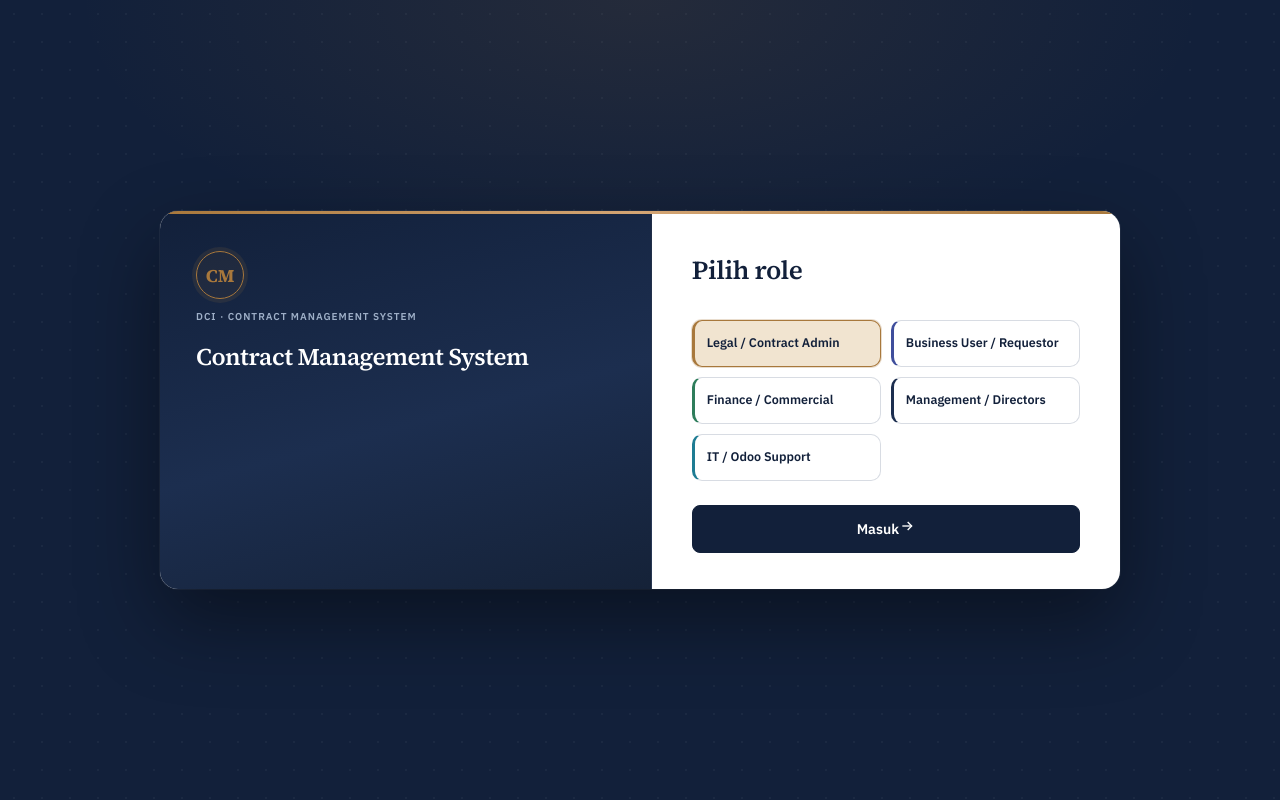
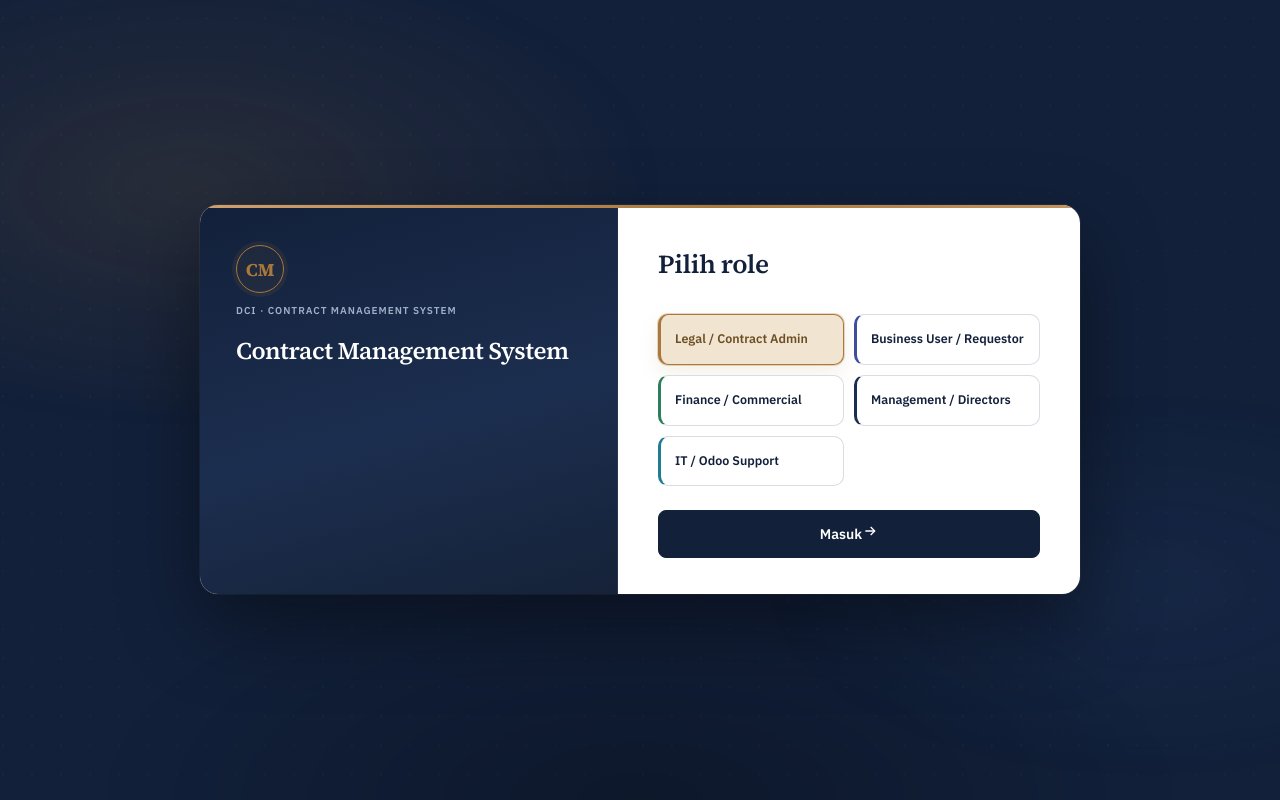
Before and after one commit to kerjanyata000/dci-cms, a Next.js app in the folder web/: page / in a window 1280 px wide. Built offline with nearby package versions, Linux system fonts and the light colour scheme.

Commit message:
Update AppShell and shell.css for improved UI responsiveness and animations. Add keyframes for various animations, enhance transition effects, and adjust background styles for better visual appeal. Ensure main content updates with pathname changes for dynamic rendering.

```diff
--- a/web/src/components/AppShell.tsx
+++ b/web/src/components/AppShell.tsx
@@ -167,7 +167,7 @@ export function AppShell({ user, onLogout, children }: Props) {
             <UserProfileMenu user={user} onLogout={onLogout} onNavigate={() => setDrawerOpen(false)} />
           </div>
         </header>
-        <main className="content">
+        <main className="content" key={pathname}>
           <EnvironmentBanner />
           {children}
         </main>
--- a/web/src/components/shell.css
+++ b/web/src/components/shell.css
@@ -19,6 +19,12 @@
   --serif: 'Source Serif 4', Georgia, serif;
   --sans: 'IBM Plex Sans', system-ui, sans-serif;
   --mono: 'IBM Plex Mono', ui-monospace, monospace;
+  /* Motion tokens ? UI UX Pro Max standard (6/10), ink/brass override */
+  --ease-out: cubic-bezier(0.22, 1, 0.36, 1);
+  --ease-soft: cubic-bezier(0.4, 0, 0.2, 1);
+  --dur-fast: 150ms;
+  --dur: 220ms;
+  --dur-slow: 420ms;
   font-family: var(--sans);
   color: var(--text);
   background: var(--paper);
@@ -38,10 +44,84 @@
   }
 }
 
+@keyframes rise-in {
+  from {
+    opacity: 0;
+    transform: translateY(10px);
+  }
+  to {
+    opacity: 1;
+    transform: translateY(0);
+  }
+}
+
+@keyframes fade-in {
+  from {
+    opacity: 0;
+  }
+  to {
+    opacity: 1;
+  }
+}
+
+@keyframes scale-in {
+  from {
+    opacity: 0;
+    transform: translateY(-4px) scale(0.97);
+  }
+  to {
+    opacity: 1;
+    transform: translateY(0) scale(1);
+  }
+}
+
+@keyframes soft-glow {
+  0%,
+  100% {
+    box-shadow: 0 0 0 4px rgba(168, 120, 60, 0.1);
+  }
+  50% {
+    box-shadow: 0 0 0 7px rgba(168, 120, 60, 0.18);
+  }
+}
+
+@keyframes ambient-drift {
+  0%,
+  100% {
+    transform: translate3d(0, 0, 0) scale(1);
+    opacity: 1;
+  }
+  50% {
+    transform: translate3d(2%, -1.5%, 0) scale(1.04);
+    opacity: 0.85;
+  }
+}
+
+@keyframes brass-shimmer {
+  0% {
+    background-position: 0% 50%;
+  }
+  100% {
+    background-position: 200% 50%;
+  }
+}
+
+@keyframes nav-ink {
+  from {
+    transform: scaleY(0);
+  }
+  to {
+    transform: scaleY(1);
+  }
+}
+
 body {
   margin: 0;
   min-height: 100vh;
-  background: var(--paper);
+  background:
+    radial-gradient(ellipse 90% 50% at 100% -10%, rgba(168, 120, 60, 0.06), transparent 50%),
+    radial-gradient(ellipse 70% 40% at 0% 100%, rgba(18, 32, 58, 0.04), transparent 45%),
+    var(--paper);
   font-size: 14px;
   line-height: 1.5;
   -webkit-font-smoothing: antialiased;
@@ -53,7 +133,7 @@ body {
 }
 
 .sidebar {
-  background: var(--ink);
+  background: linear-gradient(180deg, var(--ink) 0%, #0e1a30 100%);
   color: #edeff4;
   padding: 24px 16px;
   display: flex;
@@ -66,7 +146,8 @@ body {
   overflow-y: auto;
   z-index: 110;
   flex-shrink: 0;
-  transition: transform 0.22s ease;
+  transition: transform var(--dur) var(--ease-soft);
+  box-shadow: 4px 0 24px rgba(18, 32, 58, 0.12);
 }
 
 .main {
@@ -75,7 +156,7 @@ body {
   display: flex;
   flex-direction: column;
   min-height: 100vh;
-  transition: margin-left 0.22s ease;
+  transition: margin-left var(--dur) var(--ease-soft);
 }
 
 @media (min-width: 1101px) {
@@ -135,20 +216,45 @@ a {
 }
 
 .nav-item {
+  position: relative;
   padding: 9px 10px;
   border-radius: 8px;
   color: #c9d2e0;
   font-size: 13.5px;
   cursor: pointer;
   transition:
-    background-color 0.18s ease,
-    color 0.18s ease;
-}
-
-.nav-item.active,
+    background-color var(--dur) var(--ease-soft),
+    color var(--dur) var(--ease-soft),
+    transform var(--dur-fast) var(--ease-soft);
+}
+
+.nav-item::before {
+  content: '';
+  position: absolute;
+  left: 0;
+  top: 20%;
+  bottom: 20%;
+  width: 3px;
+  border-radius: 0 3px 3px 0;
+  background: var(--brass);
+  transform: scaleY(0);
+  transform-origin: center;
+  transition: transform var(--dur) var(--ease-out);
+}
+
 .nav-item:hover {
+  background: rgba(255, 255, 255, 0.06);
+  color: #fff;
+  transform: translateX(2px);
+}
+
+.nav-item.active {
   background: rgba(168, 120, 60, 0.18);
   color: #fff;
+}
+
+.nav-item.active::before {
+  transform: scaleY(1);
 }
 
 .sidebar-foot {
@@ -433,6 +539,7 @@ a {
   padding: 26px 28px 48px;
   max-width: 1360px;
   flex: 1;
+  animation: rise-in var(--dur-slow) var(--ease-out) both;
 }
 
 .btn {
@@ -443,10 +550,22 @@ a {
   cursor: pointer;
   font: inherit;
   transition:
-    background-color 0.18s ease,
-    border-color 0.18s ease,
-    color 0.18s ease,
-    box-shadow 0.18s ease;
+    background-color var(--dur) var(--ease-soft),
+    border-color var(--dur) var(--ease-soft),
+    color var(--dur) var(--ease-soft),
+    box-shadow var(--dur) var(--ease-soft),
+    transform var(--dur-fast) var(--ease-soft);
+}
+
+.btn:hover:not(:disabled) {
+  border-color: #c5cad3;
+  box-shadow: 0 4px 12px rgba(18, 32, 58, 0.06);
+  transform: translateY(-1px);
+}
+
+.btn:active:not(:disabled) {
+  transform: translateY(0);
+  box-shadow: none;
 }
 
 .btn:focus-visible,
@@ -466,8 +585,18 @@ a {
   border-color: var(--ink);
 }
 
+.btn.primary:hover:not(:disabled) {
+  background: var(--ink-2);
+  border-color: var(--ink-2);
+  box-shadow: 0 6px 16px rgba(18, 32, 58, 0.22);
+}
+
 .btn.ghost {
   background: transparent;
+}
+
+.btn.ghost:hover:not(:disabled) {
+  background: var(--slate-light);
 }
 
 .page-head h1 {
@@ -790,6 +919,15 @@ a {
   border-radius: var(--radius);
   padding: 20px;
   margin-top: 16px;
+  transition:
+    border-color var(--dur) var(--ease-soft),
+    box-shadow var(--dur) var(--ease-soft),
+    transform var(--dur) var(--ease-soft);
+}
+
+.card:hover {
+  border-color: #cfd4dc;
+  box-shadow: 0 8px 24px rgba(18, 32, 58, 0.05);
 }
 
 .card h3 {
@@ -818,13 +956,24 @@ a {
 .login-page::before {
   content: '';
   position: absolute;
-  inset: 0;
+  inset: -10%;
   background:
-    radial-gradient(ellipse 80% 60% at 50% 0%, rgba(168, 120, 60, 0.12), transparent 55%),
-    radial-gradient(rgba(255, 255, 255, 0.04) 1px, transparent 1px);
+    radial-gradient(ellipse 55% 45% at 20% 30%, rgba(168, 120, 60, 0.18), transparent 55%),
+    radial-gradient(ellipse 50% 40% at 80% 70%, rgba(60, 100, 160, 0.12), transparent 50%),
+    radial-gradient(rgba(255, 255, 255, 0.045) 1px, transparent 1px);
   background-size:
     100% 100%,
+    100% 100%,
     28px 28px;
+  pointer-events: none;
+  animation: ambient-drift 14s var(--ease-soft) infinite;
+}
+
+.login-page::after {
+  content: '';
+  position: absolute;
+  inset: 0;
+  background: radial-gradient(ellipse 70% 50% at 50% 100%, rgba(0, 0, 0, 0.25), transparent 60%);
   pointer-events: none;
 }
 
@@ -834,16 +983,16 @@ a {
   background: var(--paper-2);
   border-radius: 18px;
   width: 100%;
-  max-width: 960px;
+  max-width: 880px;
   display: grid;
-  grid-template-columns: 1.05fr 1fr;
+  grid-template-columns: 0.95fr 1.05fr;
   overflow: hidden;
   box-shadow:
     0 32px 80px rgba(0, 0, 0, 0.42),
     0 0 0 1px rgba(255, 255, 255, 0.06);
   border: none;
   padding: 0;
-  animation: login-rise 0.45s ease-out both;
+  animation: login-rise 0.55s var(--ease-out) both;
 }
 
 .login-card::before {
@@ -853,18 +1002,20 @@ a {
   left: 0;
   right: 0;
   height: 3px;
-  background: linear-gradient(90deg, var(--brass), #d4a574, var(--brass));
+  background: linear-gradient(90deg, var(--brass), #d4a574, var(--brass), #d4a574);
+  background-size: 200% 100%;
   z-index: 2;
+  animation: brass-shimmer 4s linear infinite;
 }
 
 @keyframes login-rise {
   from {
     opacity: 0;
-    transform: translateY(12px);
+    transform: translateY(16px) scale(0.985);
   }
   to {
     opacity: 1;
-    transform: translateY(0);
+    transform: translateY(0) scale(1);
   }
 }
 
@@ -872,32 +1023,11 @@ a {
   .login-card {
     animation: none;
   }
-}
-
-.login-card-skeleton .login-side {
-  min-height: 420px;
-}
-
-.login-side {
-  background: linear-gradient(165deg, var(--ink) 0%, var(--ink-2) 55%, #152238 100%);
-  color: #fff;
-  padding: 40px 36px 32px;
-  display: flex;
-  flex-direction: column;
-  border-right: 1px solid rgba(255, 255, 255, 0.06);
-}
-
-.login-side-top {
-  margin-bottom: 18px;
-}
-
-.login-product-tag {
-  margin: 10px 0 0;
-  font-size: 10px;
-  font-weight: 600;
-  letter-spacing: 0.1em;
-  text-transform: uppercase;
-  color: #9fb0c8;
+
+  .login-page::before,
+  .login-card::before {
+    animation: none;
+  }
 }
 
 .login-brand-seal {
@@ -908,7 +1038,33 @@ a {
   background: rgba(168, 120, 60, 0.08);
   border-color: var(--brass);
   color: var(--brass);
-  box-shadow: 0 0 0 4px rgba(168, 120, 60, 0.12);
+  animation: soft-glow 3.2s var(--ease-soft) infinite;
+}
+
+.login-card-skeleton .login-side {
+  min-height: 420px;
+}
+
+.login-side {
+  background: linear-gradient(165deg, var(--ink) 0%, var(--ink-2) 55%, #152238 100%);
+  color: #fff;
+  padding: 40px 36px 32px;
+  display: flex;
+  flex-direction: column;
+  border-right: 1px solid rgba(255, 255, 255, 0.06);
+}
+
+.login-side-top {
+  margin-bottom: 18px;
+}
+
+.login-product-tag {
+  margin: 10px 0 0;
+  font-size: 10px;
+  font-weight: 600;
+  letter-spacing: 0.1em;
+  text-transform: uppercase;
+  color: #9fb0c8;
 }
 
 .login-side h2 {
@@ -1066,27 +1222,36 @@ a {
   border: 1.5px solid var(--line);
   border-left-width: 3px;
   border-radius: 10px;
-  padding: 12px 12px 11px;
+  padding: 14px 14px 13px;
   cursor: pointer;
   font-size: 12px;
   text-align: left;
   background: var(--paper-2);
   font: inherit;
   transition:
-    border-color 0.18s ease,
-    background-color 0.18s ease,
-    box-shadow 0.18s ease;
+    border-color var(--dur) var(--ease-soft),
+    background-color var(--dur) var(--ease-soft),
+    box-shadow var(--dur) var(--ease-soft),
+    transform var(--dur-fast) var(--ease-out);
 }
 
 .role-card:hover {
   border-color: var(--brass);
-  box-shadow: 0 4px 12px rgba(18, 32, 58, 0.06);
+  box-shadow: 0 6px 18px rgba(18, 32, 58, 0.08);
+  transform: translateY(-2px);
 }
 
 .role-card.selected {
   border-color: var(--brass);
   background: var(--brass-light);
-  box-shadow: 0 0 0 1px rgba(168, 120, 60, 0.25);
+  box-shadow:
+    0 0 0 1px rgba(168, 120, 60, 0.28),
+    0 8px 20px rgba(168, 120, 60, 0.12);
+  transform: translateY(-1px);
+}
+
+.role-card.selected b {
+  color: #6b4e23;
 }
 
 .role-card-legal {
@@ -1147,11 +1312,25 @@ a {
   font-weight: 600;
   font-size: 14px;
   margin-top: 4px;
+  transition:
+    transform var(--dur-fast) var(--ease-out),
+    box-shadow var(--dur) var(--ease-soft),
+    background-color var(--dur) var(--ease-soft);
+}
+
+.login-submit:hover:not(:disabled) {
+  transform: translateY(-2px);
+  box-shadow: 0 10px 24px rgba(18, 32, 58, 0.28);
 }
 
 .login-submit svg {
   width: 16px;
   height: 16px;
+  transition: transform var(--dur) var(--ease-out);
+}
+
+.login-submit:hover:not(:disabled) svg {
+  transform: translateX(3px);
 }
 
 .login-footnote {
@@ -1558,11 +1737,13 @@ a {
 .modal-overlay {
   position: fixed;
   inset: 0;
-  background: rgba(18, 32, 58, 0.45);
+  background: rgba(18, 32, 58, 0.48);
+  backdrop-filter: blur(3px);
   display: grid;
   place-items: center;
   padding: 20px;
   z-index: 50;
+  animation: fade-in var(--dur) var(--ease-soft) both;
 }
 
 .modal {
@@ -1573,6 +1754,8 @@ a {
   border: 1px solid var(--line);
   border-radius: 12px;
   padding: 18px;
+  box-shadow: 0 24px 64px rgba(18, 32, 58, 0.22);
+  animation: scale-in var(--dur-slow) var(--ease-out) both;
 }
 
 .modal-head {
@@ -1819,6 +2002,33 @@ a {
   border: 1px solid var(--line);
   border-radius: var(--radius);
   padding: 16px 16px 14px;
+  transition:
+    border-color var(--dur) var(--ease-soft),
+    box-shadow var(--dur) var(--ease-soft),
+    transform var(--dur) var(--ease-out);
+  animation: rise-in var(--dur-slow) var(--ease-out) both;
+}
+
+.kpi-grid .kpi-card:nth-child(1) {
+  animation-delay: 40ms;
+}
+.kpi-grid .kpi-card:nth-child(2) {
+  animation-delay: 80ms;
+}
+.kpi-grid .kpi-card:nth-child(3) {
+  animation-delay: 120ms;
+}
+.kpi-grid .kpi-card:nth-child(4) {
+  animation-delay: 160ms;
+}
+.kpi-grid .kpi-card:nth-child(5) {
+  animation-delay: 200ms;
+}
+
+.kpi-card:hover {
+  border-color: #c9ced6;
+  box-shadow: 0 10px 28px rgba(18, 32, 58, 0.07);
+  transform: translateY(-3px);
 }
 
 .kpi-top {
@@ -2375,12 +2585,14 @@ a {
   border-bottom: 2px solid transparent;
   margin-bottom: -1px;
   transition:
-    color 0.18s ease,
-    border-color 0.18s ease;
+    color var(--dur) var(--ease-soft),
+    border-color var(--dur) var(--ease-soft),
+    background-color var(--dur) var(--ease-soft);
 }
 
 .tab-btn:hover {
   color: var(--ink);
+  background: rgba(18, 32, 58, 0.03);
 }
 
 .tab-btn.active {
@@ -2577,6 +2789,30 @@ textarea {
   border-radius: 20px;
   padding: 6px 12px;
   color: var(--muted);
+  transition:
+    background-color var(--dur) var(--ease-soft),
+    border-color var(--dur) var(--ease-soft),
+    color var(--dur) var(--ease-soft),
+    transform var(--dur-fast) var(--ease-soft),
+    box-shadow var(--dur) var(--ease-soft);
+}
+
+.filter-chip.clickable {
+  cursor: pointer;
+  font: inherit;
+}
+
+.filter-chip.clickable:hover {
+  border-color: var(--brass);
+  color: var(--ink);
+  transform: translateY(-1px);
+}
+
+.filter-chip.clickable.active {
+  background: var(--ink);
+  color: #fff;
+  border-color: var(--ink);
+  box-shadow: 0 4px 12px rgba(18, 32, 58, 0.18);
 }
 
 .filter-dot {
@@ -2596,17 +2832,6 @@ textarea {
 
 .filter-dot.later {
   background: var(--muted);
-}
-
-.filter-chip.clickable {
-  cursor: pointer;
-  font: inherit;
-}
-
-.filter-chip.clickable.active {
-  background: var(--ink);
-  color: #fff;
-  border-color: var(--ink);
 }
 
 .cal-layout {
@@ -3459,11 +3684,15 @@ textarea {
 
 .clickable-row {
   cursor: pointer;
-  transition: background-color 0.15s ease;
+  transition: background-color var(--dur-fast) var(--ease-soft);
+}
+
+.clickable-row td {
+  transition: background-color var(--dur-fast) var(--ease-soft);
 }
 
 .clickable-row:hover td {
-  background: #f8fafc;
+  background: #f5f7fa;
 }
 
 .sub-card {
@@ -3520,7 +3749,7 @@ textarea {
   border-color: var(--brass);
 }
 
-/* Dashboard — lifecycle donut, PIC workload, renewal timeline */
+/* Dashboard ? lifecycle donut, PIC workload, renewal timeline */
 .donut-wrap {
   display: flex;
   align-items: center;
@@ -3727,7 +3956,7 @@ textarea {
   color: var(--muted);
 }
 
-/* —— Profile menu (Sprint 3) —— */
+/* ?? Profile menu (Sprint 3) ?? */
 .profile-wrap {
   position: relative;
 }
@@ -3763,9 +3992,11 @@ textarea {
   background: var(--paper-2);
   border: 1px solid var(--line);
   border-radius: 12px;
-  box-shadow: 0 12px 28px rgba(18, 32, 58, 0.14);
+  box-shadow: 0 16px 36px rgba(18, 32, 58, 0.16);
   z-index: 70;
   padding: 12px;
+  animation: scale-in var(--dur) var(--ease-out) both;
+  transform-origin: top right;
 }
 
 .profile-panel-head {
@@ -3788,11 +4019,14 @@ textarea {
   padding: 8px 10px;
   border-radius: 8px;
   font-size: 13.5px;
-  transition: background 0.15s ease;
+  transition:
+    background var(--dur-fast) var(--ease-soft),
+    transform var(--dur-fast) var(--ease-soft);
 }
 
 .profile-panel-nav a:hover {
   background: var(--slate-light);
+  transform: translateX(2px);
 }
 
 .profile-logout {
@@ -3815,7 +4049,7 @@ textarea {
   }
 }
 
-/* —— Extraction Lab —— */
+/* ?? Extraction Lab ?? */
 .lab-internal-badge {
   font-family: var(--mono);
   font-size: 10px;
@@ -3899,7 +4133,7 @@ textarea {
   font-size: 14px;
 }
 
-/* —— Notifications read state —— */
+/* ?? Notifications read state ?? */
 .notif-read {
   opacity: 0.62;
 }
@@ -3925,7 +4159,7 @@ textarea {
   font-size: 11px;
 }
 
-/* —— Responsive 375px —— */
+/* ?? Responsive 375px ?? */
 .env-banner {
   display: flex;
   align-items: center;
@@ -4095,3 +4329,78 @@ textarea {
     flex: 1;
   }
 }
+
+/* Motion polish: UI UX Pro Max Trust & Authority (ink/brass) */
+.role-grid .role-card {
+  animation: rise-in var(--dur-slow) var(--ease-out) both;
+}
+.role-grid .role-card:nth-child(1) { animation-delay: 40ms; }
+.role-grid .role-card:nth-child(2) { animation-delay: 80ms; }
+.role-grid .role-card:nth-child(3) { animation-delay: 120ms; }
+.role-grid .role-card:nth-child(4) { animation-delay: 160ms; }
+.role-grid .role-card:nth-child(5) { animation-delay: 200ms; }
+
+.page-head h1 {
+  letter-spacing: -0.02em;
+}
+
+.topbar {
+  backdrop-filter: blur(8px);
+  background: rgba(255, 255, 255, 0.92);
+}
+
+.user-avatar {
+  transition: transform var(--dur) var(--ease-out);
+}
+
+.profile-trigger:hover .user-avatar {
+  transform: scale(1.06);
+}
+
+.status-pill {
+  transition:
+    transform var(--dur-fast) var(--ease-soft),
+    box-shadow var(--dur-fast) var(--ease-soft);
+}
+
+.status-pill:hover {
+  transform: translateY(-1px);
+}
+
+.search-content-hit,
+.search-form,
+.table-wrap {
+  animation: rise-in 0.38s var(--ease-out) both;
+}
+
+.dashboard-page .grid-2 > .card {
+  animation: rise-in var(--dur-slow) var(--ease-out) both;
+}
+.dashboard-page .grid-2 > .card:nth-child(1) { animation-delay: 120ms; }
+.dashboard-page .grid-2 > .card:nth-child(2) { animation-delay: 180ms; }
+
+@media (prefers-reduced-motion: reduce) {
+  .login-brand-seal,
+  .login-page::before,
+  .login-card::before,
+  .kpi-card,
+  .role-grid .role-card,
+  .content,
+  .modal,
+  .modal-overlay,
+  .profile-panel,
+  .search-content-hit,
+  .search-form,
+  .table-wrap,
+  .dashboard-page .grid-2 > .card {
+    animation: none !important;
+  }
+
+  .btn:hover:not(:disabled),
+  .kpi-card:hover,
+  .card:hover,
+  .role-card:hover,
+  .nav-item:hover {
+    transform: none;
+  }
+}
```
